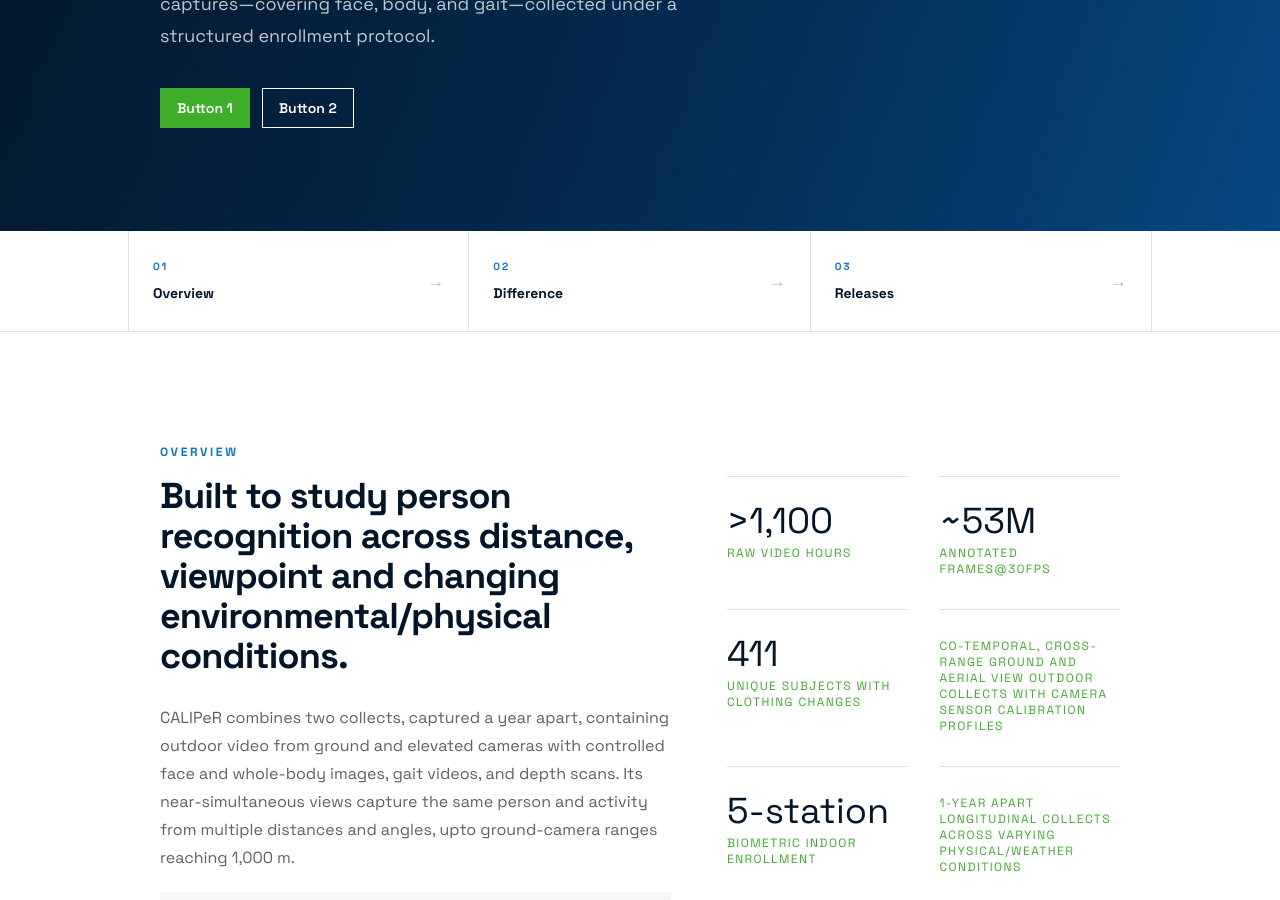
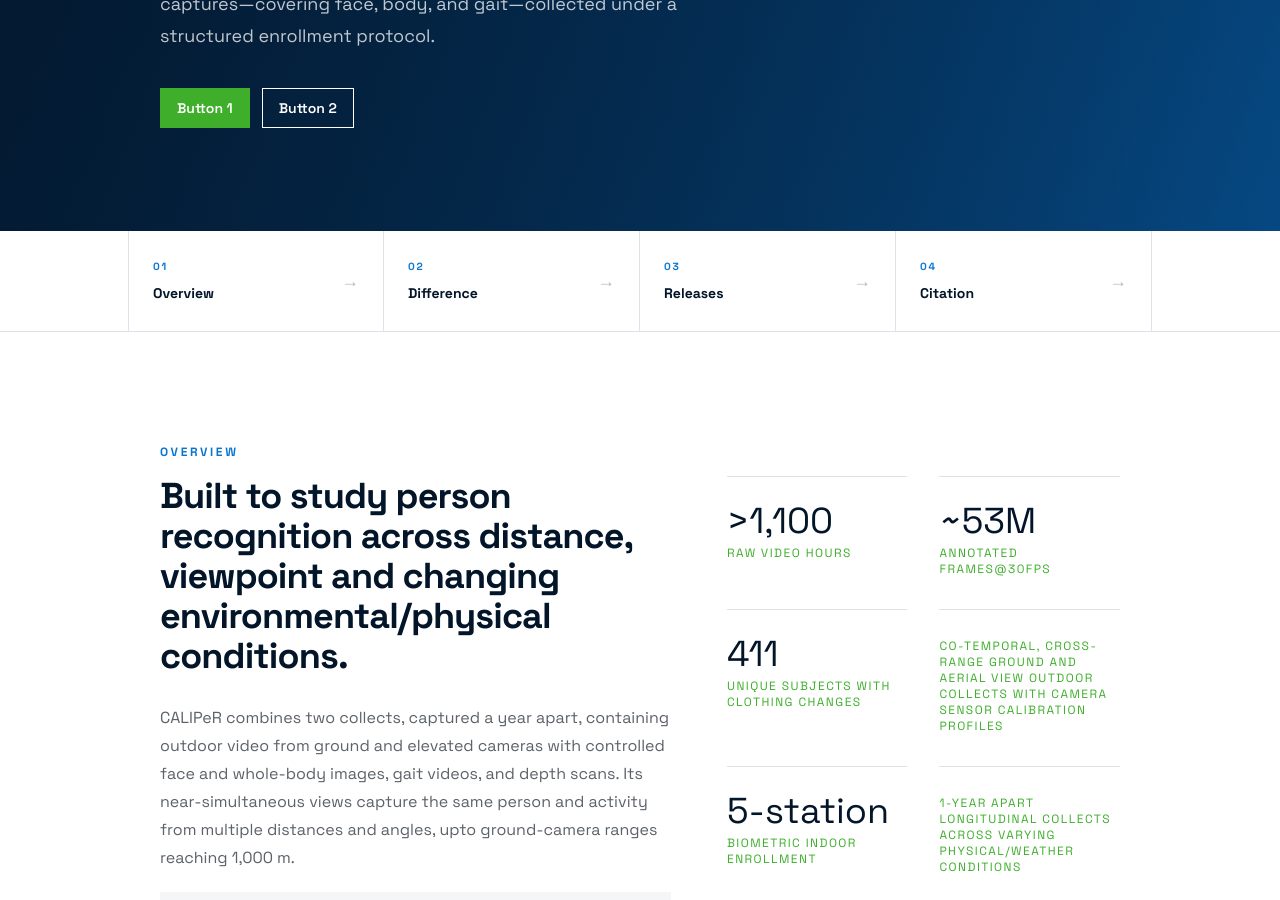
Before and after one commit to Kitware/caliperdata, a Jekyll site: the page built from index.md, in a window 1280 px wide and 900 px high, scrolled down 568 px. Built offline with Jekyll 4.4.1, drawn with Linux system fonts in a browser that asks for light colours.

Commit message:
Update site.yml

```diff
--- a/_data/site.yml
+++ b/_data/site.yml
@@ -11,7 +11,7 @@ brand:
 cta:
   button:
     label: Contact
-    url: "#overview"
+    url: "#"
 navigation:
   - label: Overview
     url: "#overview"
@@ -19,6 +19,8 @@ navigation:
     url: "#difference"
   - label: Releases
     url: "#releases"
+  - label: Citation
+    url: "#citation"
 footer:
   disclaimer: "" # Optional HTML notice
   organization: Kitware, Inc.
```
